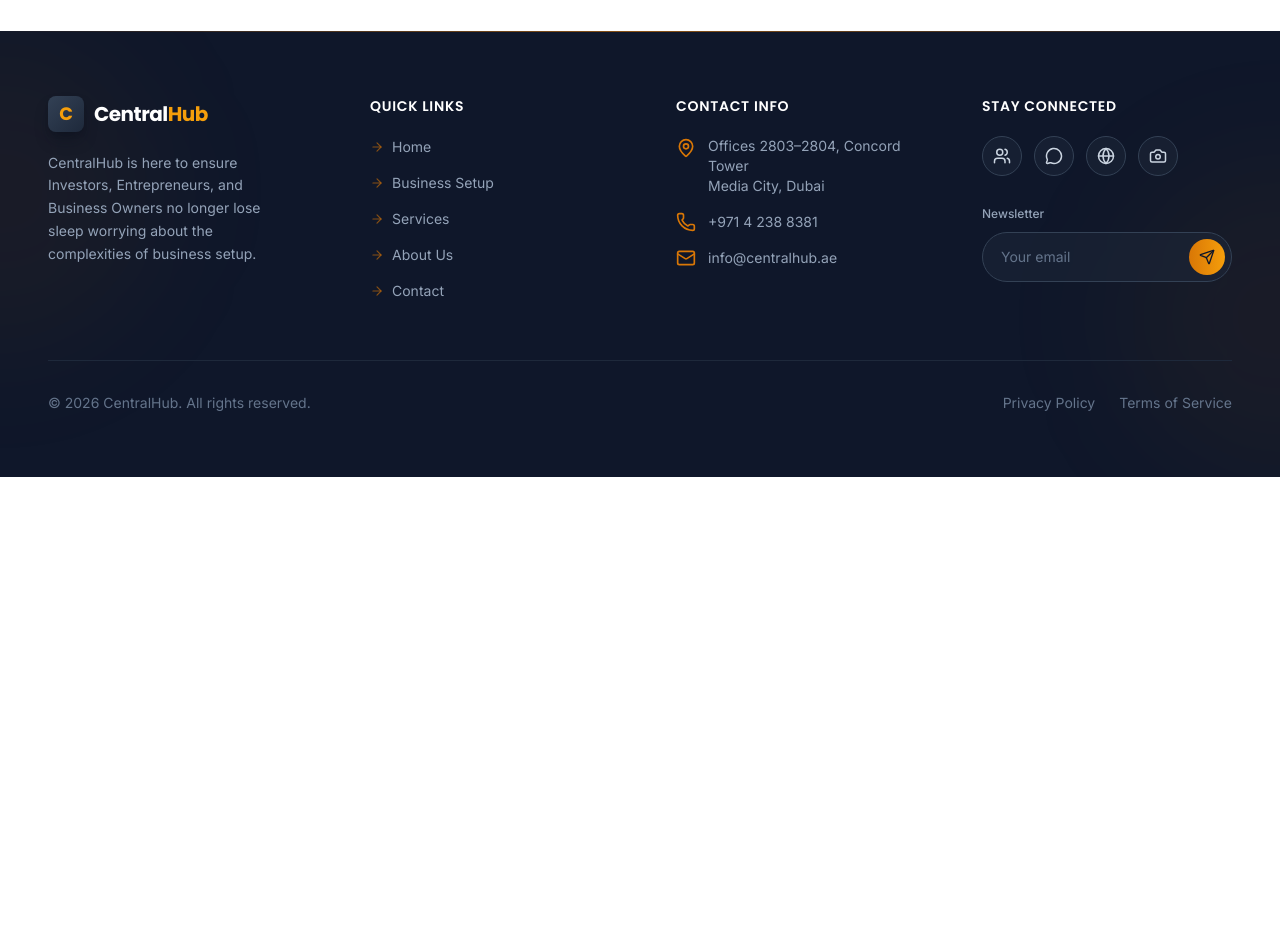
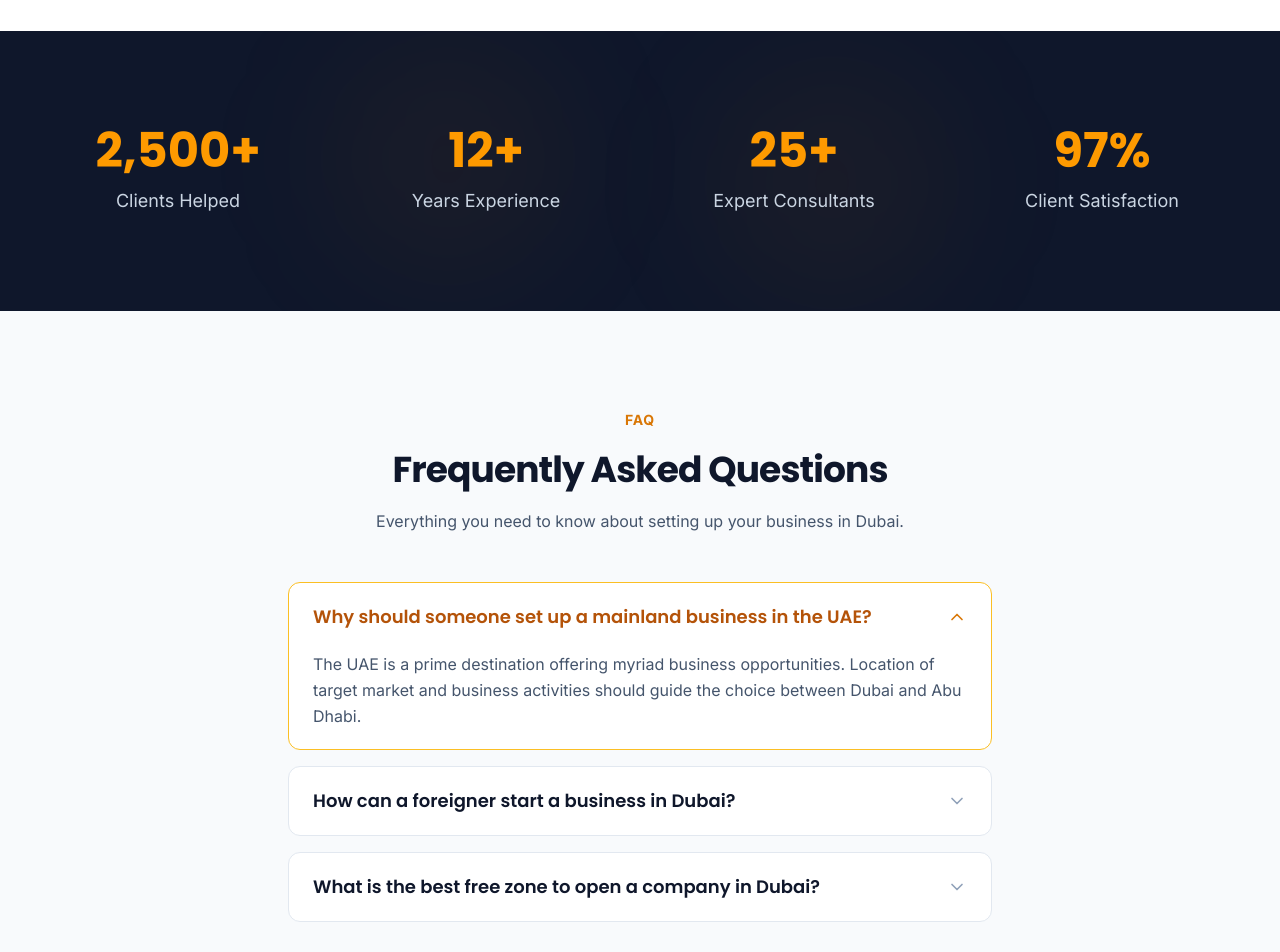
Before and after one commit to boltforwork1/centralhub3, a React (Vite) app: page / in a window 1280 px wide. Shown: the part 2740-3692 px from the top of the page. Before the commit the page ends 3217 px from the top, so only its background shows below. Built offline with nearby package versions, Linux system fonts and the light colour scheme.

Commit message:
Add Stats and FAQ sections to Home

```diff
--- a/src/pages/Home.tsx
+++ b/src/pages/Home.tsx
@@ -15,6 +15,7 @@ import {
   UserCheck,
   Landmark,
   Plane,
+  ChevronDown,
 } from 'lucide-react';
 
 const pillars = [
@@ -95,9 +96,32 @@ const services = [
   },
 ];
 
+const stats = [
+  { value: '2,500+', label: 'Clients Helped' },
+  { value: '12+', label: 'Years Experience' },
+  { value: '25+', label: 'Expert Consultants' },
+  { value: '97%', label: 'Client Satisfaction' },
+];
+
+const faqs = [
+  {
+    q: 'Why should someone set up a mainland business in the UAE?',
+    a: 'The UAE is a prime destination offering myriad business opportunities. Location of target market and business activities should guide the choice between Dubai and Abu Dhabi.',
+  },
+  {
+    q: 'How can a foreigner start a business in Dubai?',
+    a: 'The CCL permits 100% foreign ownership. Steps: determine entity type, select company name, apply for a business license, get pre-approvals, register your business, and get your license.',
+  },
+  {
+    q: 'What is the best free zone to open a company in Dubai?',
+    a: 'Key factors include location, chosen business activities, and office space requirements. Contact our experts to find the perfect fit.',
+  },
+];
+
 export default function Home() {
   const [form, setForm] = useState({ name: '', contact: '' });
   const [submitted, setSubmitted] = useState(false);
+  const [openFaq, setOpenFaq] = useState<number | null>(0);
 
   const handleSubmit = (e: React.FormEvent) => {
     e.preventDefault();
@@ -364,6 +388,104 @@ export default function Home() {
           </div>
         </div>
       </section>
+
+      {/* ===== Stats / Social Proof Banner ===== */}
+      <section className="relative overflow-hidden bg-slate-900 py-24">
+        <div className="pointer-events-none absolute inset-0 overflow-hidden">
+          <div className="absolute left-1/4 top-0 h-64 w-64 rounded-full bg-gold-500/5 blur-3xl" />
+          <div className="absolute right-1/4 bottom-0 h-64 w-64 rounded-full bg-gold-500/5 blur-3xl" />
+        </div>
+        <div className="relative mx-auto max-w-7xl px-6 sm:px-8 lg:px-12">
+          <div className="grid grid-cols-1 gap-12 md:grid-cols-2 lg:grid-cols-4">
+            {stats.map((stat, i) => (
+              <motion.div
+                key={stat.label}
+                initial={{ opacity: 0, y: 24 }}
+                whileInView={{ opacity: 1, y: 0 }}
+                viewport={{ once: true, margin: '-60px' }}
+                transition={{ duration: 0.5, delay: i * 0.1 }}
+                className="text-center"
+              >
+                <div className="font-display text-5xl font-bold text-amber-500">
+                  {stat.value}
+                </div>
+                <div className="mt-3 text-lg text-slate-300">{stat.label}</div>
+              </motion.div>
+            ))}
+          </div>
+        </div>
+      </section>
+
+      {/* ===== FAQ / SEO Content ===== */}
+      <section className="bg-slate-50 py-24">
+        <div className="mx-auto max-w-3xl px-6 sm:px-8">
+          {/* Header */}
+          <div className="text-center">
+            <span className="text-sm font-bold uppercase tracking-wider text-gold-500">FAQ</span>
+            <h2 className="mt-4 font-display text-3xl font-bold leading-tight tracking-tight text-slate-900 sm:text-4xl">
+              Frequently Asked Questions
+            </h2>
+            <p className="mt-4 text-base leading-relaxed text-slate-600">
+              Everything you need to know about setting up your business in Dubai.
+            </p>
+          </div>
+
+          {/* Accordion */}
+          <div className="mt-12 flex flex-col gap-4">
+            {faqs.map((faq, i) => {
+              const isOpen = openFaq === i;
+              return (
+                <div
+                  key={faq.q}
+                  className={`overflow-hidden rounded-xl border bg-white transition-colors duration-200 ${
+                    isOpen ? 'border-gold-300' : 'border-slate-200'
+                  }`}
+                >
+                  <button
+                    onClick={() => setOpenFaq(isOpen ? null : i)}
+                    className="flex w-full items-center justify-between gap-4 px-6 py-5 text-left"
+                  >
+                    <span
+                      className={`font-display text-base font-semibold sm:text-lg ${
+                        isOpen ? 'text-gold-600' : 'text-slate-900'
+                      }`}
+                    >
+                      {faq.q}
+                    </span>
+                    <ChevronDown
+                      className={`h-5 w-5 shrink-0 transition-transform duration-300 ${
+                        isOpen ? 'rotate-180 text-gold-500' : 'text-slate-400'
+                      }`}
+                    />
+                  </button>
+                  <motion.div
+                    initial={false}
+                    animate={{ height: isOpen ? 'auto' : 0, opacity: isOpen ? 1 : 0 }}
+                    transition={{ duration: 0.3, ease: 'easeInOut' }}
+                    className="overflow-hidden"
+                  >
+                    <p className="px-6 pb-5 text-sm leading-relaxed text-slate-600 sm:text-base">
+                      {faq.a}
+                    </p>
+                  </motion.div>
+                </div>
+              );
+            })}
+          </div>
+
+          {/* Bottom CTA */}
+          <div className="mt-12 text-center">
+            <p className="text-base text-slate-700">Still have questions?</p>
+            <a
+              href="/contact"
+              className="mt-4 inline-flex items-center gap-2 rounded-lg bg-gradient-to-r from-gold-500 to-gold-400 px-7 py-3.5 text-base font-semibold text-navy-900 shadow-lg shadow-gold-500/25 transition-all duration-200 hover:shadow-xl hover:shadow-gold-500/40 hover:brightness-105"
+            >
+              Contact us today for a Free Consultation
+              <ArrowRight className="h-5 w-5" />
+            </a>
+          </div>
+        </div>
+      </section>
     </div>
   );
 }
```
